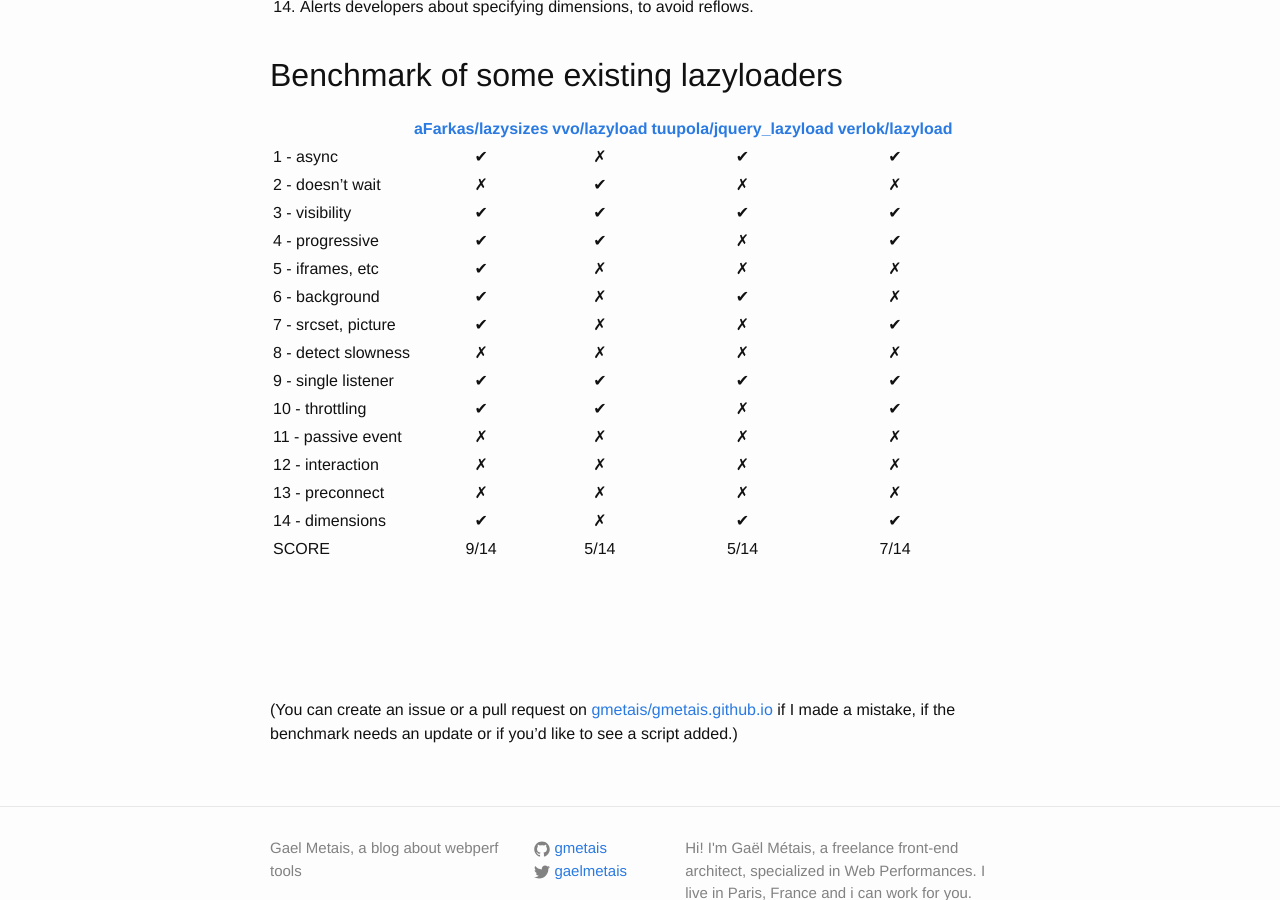
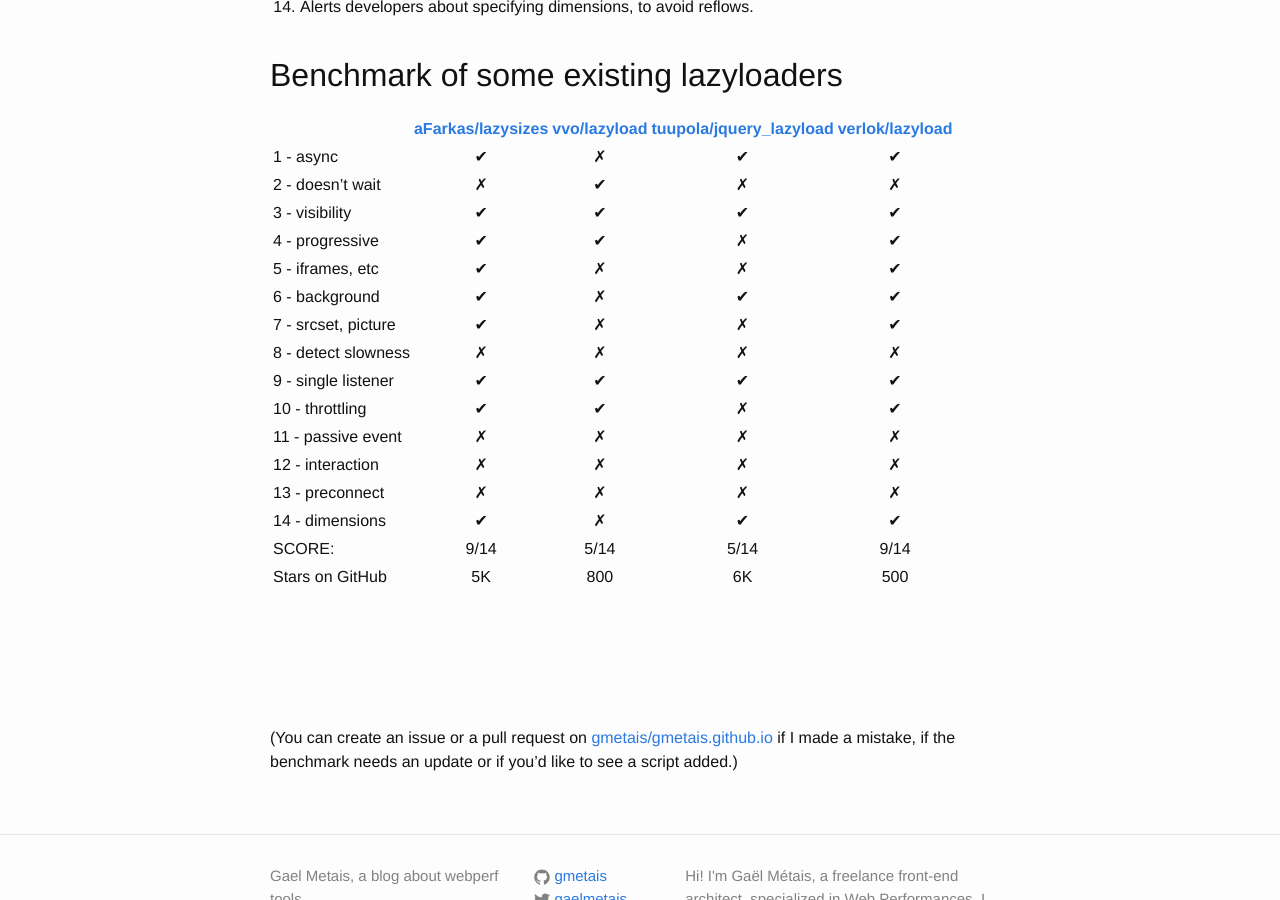
Before and after one commit to gmetais/gmetais.github.io, a Jekyll site: the page built from _posts/2016-08-24-what-i-expect-from-a-modern-image-lazyloader.markdown, in a window 1280 px wide and 900 px high, scrolled down 852 px. Built offline with Jekyll 4.4.1, drawn with Linux system fonts in a browser that asks for light colours; some of the changed text lies outside the part shown.

Commit message:
Update verlok/lazyload to v2

```diff
--- a/_posts/2016-08-13-what-i-expect-from-a-modern-image-lazyloader.markdown
+++ b/_posts/2016-08-24-what-i-expect-from-a-modern-image-lazyloader.markdown
@@ -39,8 +39,8 @@
 | 2 - doesn't wait       | ✗ | ✔ | ✗ | ✗ |
 | 3 - visibility         | ✔ | ✔ | ✔ | ✔ |
 | 4 - progressive        | ✔ | ✔ | ✗ | ✔ |
-| 5 - iframes, etc       | ✔ | ✗ | ✗ | ✗ |
-| 6 - background         | ✔ | ✗ | ✔ | ✗ |
+| 5 - iframes, etc       | ✔ | ✗ | ✗ | ✔ |
+| 6 - background         | ✔ | ✗ | ✔ | ✔ |
 | 7 - srcset, picture    | ✔ | ✗ | ✗ | ✔ |
 | 8 - detect slowness    | ✗ | ✗ | ✗ | ✗ |
 | 9 - single listener    | ✔ | ✔ | ✔ | ✔ |
@@ -49,7 +49,8 @@
 | 12 - interaction       | ✗ | ✗ | ✗ | ✗ |
 | 13 - preconnect        | ✗ | ✗ | ✗ | ✗ |
 | 14 - dimensions        | ✔ | ✗ | ✔ | ✔ |
-| SCORE                  | 9/14 | 5/14 | 5/14 | 7/14 |
+| SCORE:                 | 9/14 | 5/14 | 5/14 | 9/14 |
+| Stars on GitHub        | 5K | 800 | 6K | 500 |
 |------------------------|---|---|---|---|
 
 <br>
```
Also changed, not shown: other parts of _posts/2016-08-24-what-i-expect-from-a-modern-image-lazyloader.markdown (+1 -1 lines).
